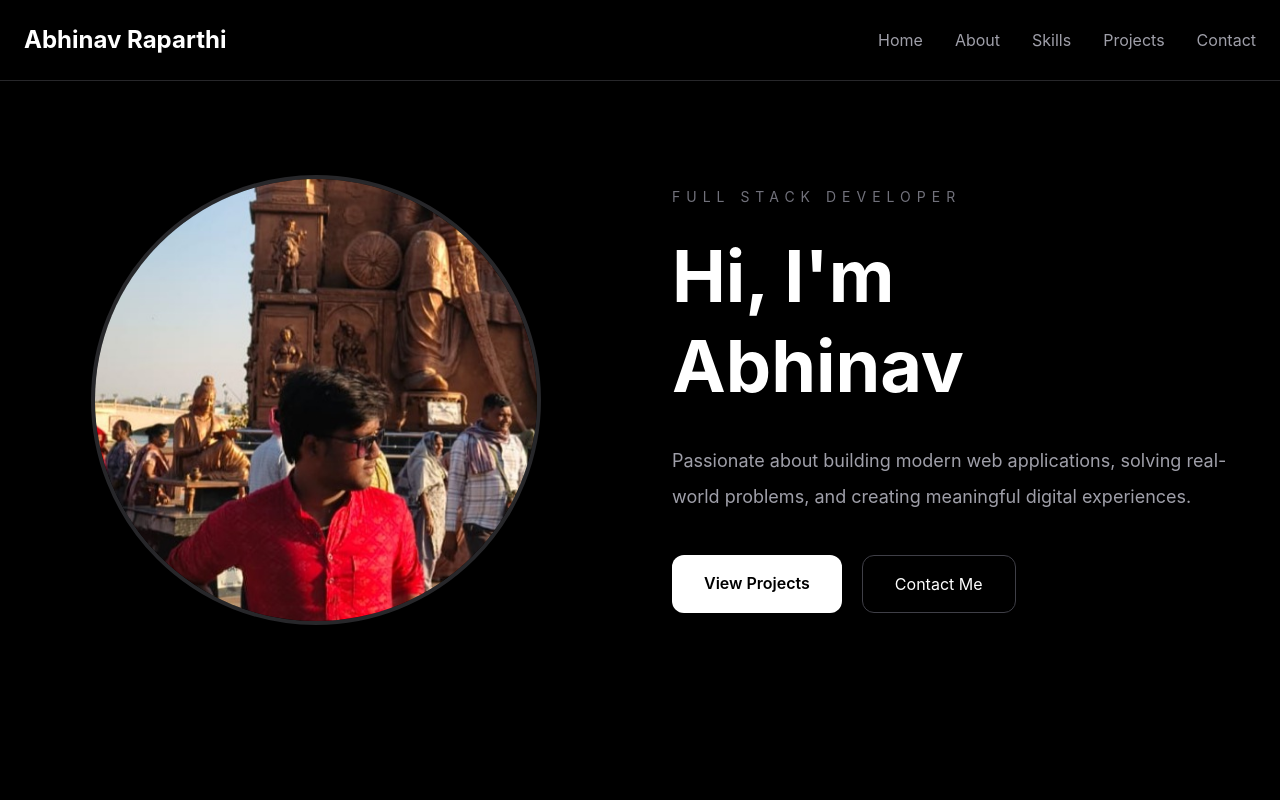
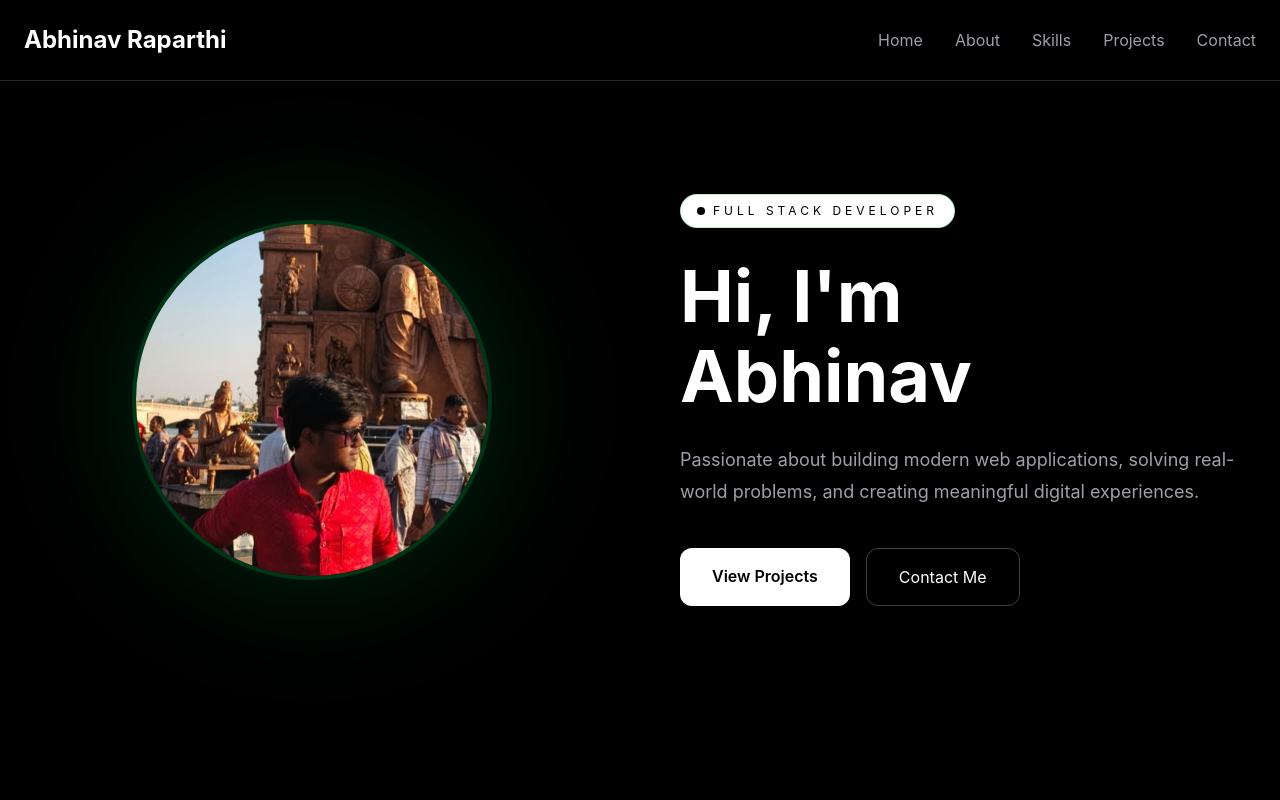
Before and after one commit to abhinavvv12/portfolio-website, a React (Vite) app: page / in a window 1280 px wide. Shown: the top 800 px of the page. Built offline with nearby package versions, Linux system fonts and the light colour scheme.

Commit message:
changed fonts

```diff
--- a/src/components/Hero.jsx
+++ b/src/components/Hero.jsx
@@ -2,32 +2,30 @@
 
 function Hero() {
   return (
-    <section className="min-h-screen bg-black text-white">
-      <div className="max-w-7xl mx-auto px-6 min-h-screen flex items-center">
-        <div className="grid lg:grid-cols-2 gap-16 items-center w-full">
+    <section className="bg-black text-white overflow-hidden">
+      <div className="max-w-7xl mx-auto px-6 py-20 lg:min-h-screen flex items-center">
+
+        <div className="grid lg:grid-cols-2 gap-12 lg:gap-20 items-center w-full">
 
           {/* LEFT IMAGE */}
+          <div className="flex justify-center">
+            <div className="relative">
 
-          <div className="flex justify-center">
+              <div className="absolute inset-0 bg-green-500/20 blur-3xl rounded-full" />
+
               <div
                 className="
+            relative
             overflow-hidden
             rounded-full
             border-4
-              border-zinc-800
-              shadow-2xl
-
-              w-[250px]
-              h-[250px]
-
-              sm:w-[320px]
-              sm:h-[320px]
-
-              md:w-[380px]
-              md:h-[380px]
-
-              lg:w-[450px]
-              lg:h-[450px]
+            border-green-500/20
+            w-[240px]
+            h-[240px]
+            sm:w-[300px]
+            sm:h-[300px]
+            md:w-[360px]
+            md:h-[360px]
             "
               >
                 <img
@@ -36,88 +34,56 @@
                   className="w-full h-full object-cover"
                 />
               </div>
+
+            </div>
           </div>
 
           {/* RIGHT CONTENT */}
+          <div className="text-center lg:text-left">
 
-          <div>
-            <p
-              className="
-              uppercase
-              tracking-[6px]
-              text-zinc-500
-              text-sm
-              mb-6
-              "
-            >
+            <div className="inline-flex items-center gap-2 px-4 py-2 rounded-full border border-green-500/30 bg-white mb-8">
+              <div className="w-2 h-2 rounded-full bg-black"></div>
+              <span className="uppercase tracking-[4px] text-black text-xs">
                 Full Stack Developer
-            </p>
+              </span>
+            </div>
 
-            <h1
-              className="
-              font-bold
-              leading-tight
-              text-5xl
-              sm:text-6xl
-              md:text-7xl
-              "
-            >
+            <h1 className="font-bold leading-none">
+              <span className="block text-5xl sm:text-6xl md:text-7xl text-white">
                 Hi, I'm
-              <br />
-              <span className="text-white">
+              </span>
+
+              <span className="block text-5xl sm:text-6xl md:text-7xl text-white mt-2">
                 Abhinav
               </span>
             </h1>
 
-            <p
-              className="
-              text-zinc-400
-              mt-8
-              text-lg
-              leading-9
-              max-w-xl
-              "
-            >
+            <p className="text-zinc-400 mt-8 text-lg leading-8 max-w-xl mx-auto lg:mx-0">
               Passionate about building modern web applications,
               solving real-world problems, and creating meaningful
               digital experiences.
             </p>
 
-            <div className="flex gap-5 mt-10">
+            <div className="flex flex-col sm:flex-row gap-4 mt-10 justify-center lg:justify-start">
               <a
                 href="#projects"
-                className="
-                px-8
-                py-4
-                bg-white
-                text-black
-                rounded-xl
-                font-semibold
-                hover:scale-105
-                transition
-                "
+                className="px-8 py-4 bg-white text-black rounded-xl font-semibold hover:scale-105 transition"
               >
                 View Projects
               </a>
 
               <a
                 href="#contact"
-                className="
-                px-8
-                py-4
-                border
-                border-zinc-700
-                rounded-xl
-                hover:bg-zinc-900
-                transition
-                "
+                className="px-8 py-4 border border-zinc-700 rounded-xl hover:border-green-400 hover:text-green-400 transition"
               >
                 Contact Me
               </a>
             </div>
+
           </div>
 
         </div>
+
       </div>
     </section>
   );
```
Lines whose indentation alone changed are shown as unchanged.
